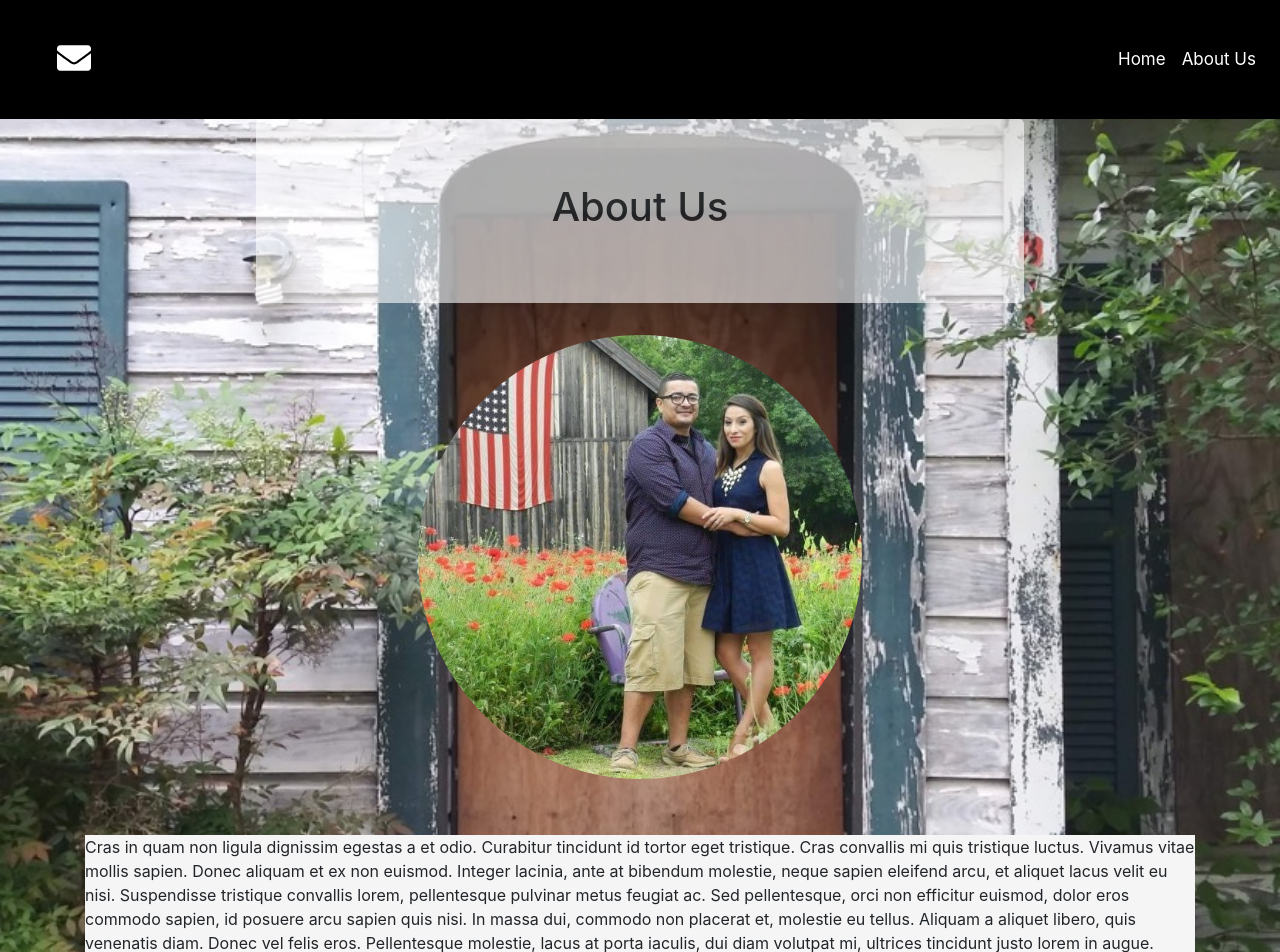
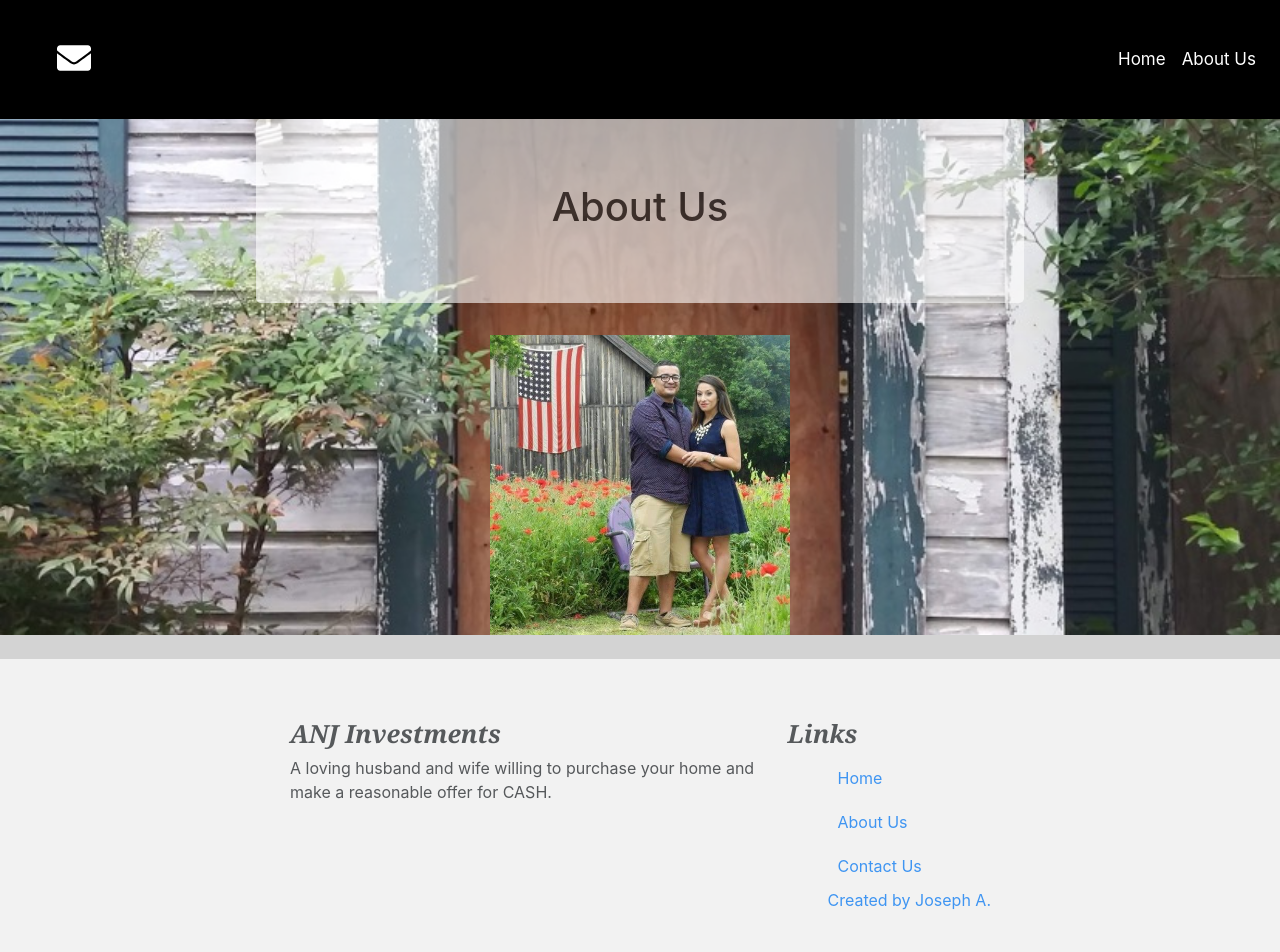
Before and after one commit to hozerpffp2009/gordo-flaca, a React (Create React App) app in the folder homebuy/: page /aboutUs in a window 1280 px wide. Shown: the top 952 px of the page. Built offline with nearby package versions, Linux system fonts and the light colour scheme.

Commit message:
modified about us page and made minor changes to css

```diff
--- a/homebuy/src/App.css
+++ b/homebuy/src/App.css
@@ -1,5 +1,64 @@
 body{
   background-color: lightgray;
+}
+
+#samImg {
+  /* border-radius: 50%; */
+  height: 300px;
+  width: 300px;
+}
+
+.flip-card {
+  display: block;
+  margin-left: auto;
+  margin-right: auto;
+  width: 50%;
+  background-color: transparent;
+  width: 300px;
+  height: 300px;
+  /* border-radius: 50%; */
+  perspective: 1000px; /* Remove this if you don't want the 3D effect */
+}
+
+/* This container is needed to position the front and back side */
+.flip-card-inner {
+  /* border-radius: 50%; */
+  position: relative;
+  width: 100%;
+  height: 100%;
+  text-align: center;
+  transition: transform 0.8s;
+  transform-style: preserve-3d;
+}
+
+/* Do an horizontal flip when you move the mouse over the flip box container */
+.flip-card:hover .flip-card-inner {
+  transform: rotateY(180deg);
+}
+
+/* Position the front and back side */
+.flip-card-front, .flip-card-back {
+  position: absolute;
+  /* border-radius: 50%; */
+  width: 100%;
+  height: 100%;
+  -webkit-backface-visibility: hidden; /* Safari */
+  backface-visibility: hidden;
+}
+
+/* Style the front side (fallback if image is missing) */
+.flip-card-front {
+  /* border-radius: 50%; */
+  background-color: #bbb;
+  color: black;
+}
+
+/* Style the back side */
+.flip-card-back {
+  /* border-radius: 50%; */
+  background-color: dodgerblue;
+  color: white;
+  transform: rotateY(180deg);
 }
 
 .background {
@@ -55,11 +114,6 @@ h1 {
   text-align: center;
 }
 
-#samImg {
-  border-radius: 50%;
-  width: 40%;
-  margin-left: 30%;
-}
 
 .nav-link {
   padding: 10px;
--- a/homebuy/src/pages/AboutUs.js
+++ b/homebuy/src/pages/AboutUs.js
@@ -13,25 +13,27 @@ class AboutUs extends Component {
           </Fade>
         </div>
         <Container>
-          <Roll bottom>
+          {/* <Roll bottom> */}
+          <div class="flip-card">
+          <div class="flip-card-inner">
+          <div class="flip-card-front">
             <Image id="samImg" src={samSel} />
-          </Roll>
-          <Fade bottom>
+            </div>
+          <div class="flip-card-back">
+            <p> Our mission is simple - to make selling your home as fast and easy as possible! We are a local company that specializes
+             in helping homeowners sell their houses without agents, fees, or commissions! It doesn't matter what reason you have for selling,
+             or the condition fo your property - we can help. We make all CASH offers, and close quickly.</p>
+          </div>
+        </div>
+      </div>
+          {/* </Roll> */}
+          {/* <Fade bottom>
             <p id="aboutText">
-              Cras in quam non ligula dignissim egestas a et odio. Curabitur
-              tincidunt id tortor eget tristique. Cras convallis mi quis
-              tristique luctus. Vivamus vitae mollis sapien. Donec aliquam et ex
-              non euismod. Integer lacinia, ante at bibendum molestie, neque
-              sapien eleifend arcu, et aliquet lacus velit eu nisi. Suspendisse
-              tristique convallis lorem, pellentesque pulvinar metus feugiat ac.
-              Sed pellentesque, orci non efficitur euismod, dolor eros commodo
-              sapien, id posuere arcu sapien quis nisi. In massa dui, commodo
-              non placerat et, molestie eu tellus. Aliquam a aliquet libero,
-              quis venenatis diam. Donec vel felis eros. Pellentesque molestie,
-              lacus at porta iaculis, dui diam volutpat mi, ultrices tincidunt
-              justo lorem in augue.
+             Our mission is simple - to make selling your home as fast and easy as possible! We are a local company that specializes
+             in helping homeowners sell their houses without agents, fees, or commissions! It doesn't matter what reason you have for selling,
+             or the condition fo your property - we can help. We make all CASH offers, and close quickly.
             </p>
-          </Fade>
+          </Fade> */}
         </Container>
       </body>
     );
```
